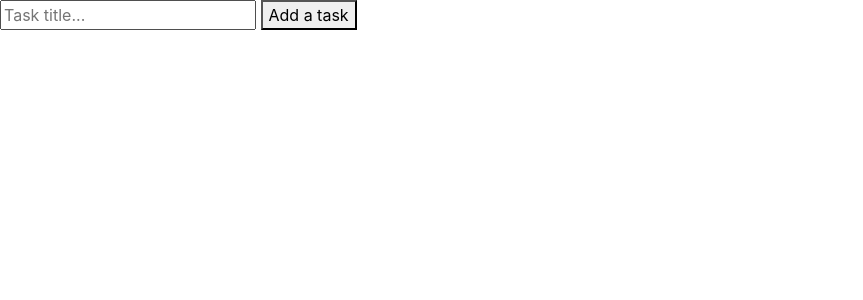
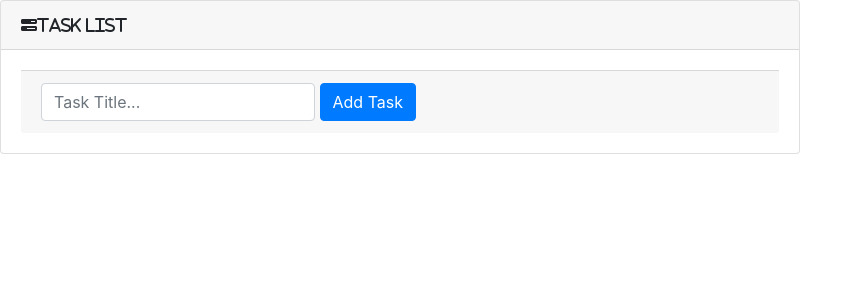
Before and after one commit to Bus1k/taskmanager, a Symfony app: template test1/templates/Task/index.html.twig in a window 1280 px wide. Shown: the top 300 px of the page, without its empty margins (0-863 px from the left). Run offline with Twig, Linux system fonts and the light colour scheme; the template is opened without the code that fills it, so the values that code supplies are empty; some libraries are stand-ins or nearby versions.

Commit message:
rebuild tasks list view

```diff
--- a/test1/public/css/navbar_style.css
+++ b/test1/public/css/navbar_style.css
@@ -0,0 +1,3 @@
+.dropdown{
+    margin-right: 100px;
+}
--- /dev/null
+++ b/test1/public/css/task_list_style.css
@@ -0,0 +1,23 @@
+.card{
+    max-width: 800px;
+}
+
+.icon{
+    font-size: 25px;
+    padding: 10px;
+}
+
+.icon.delete:hover{
+    color: red;
+}
+
+.icon.edit:hover{
+    color: green;
+}
+
+.active{
+    text-decoration: line-through;
+}
+.active:hover{
+    text-decoration: line-through;
+}
--- a/test1/templates/Task/index.html.twig
+++ b/test1/templates/Task/index.html.twig
@@ -5,26 +5,35 @@
 {% endblock %}
 
 {% block head %}
-    <meta name="viewport" content="width=device-width, initial-scale=1" />
-    <script src="https://kit.fontawesome.com/18fc697799.js" crossorigin="anonymous"></script>
+    <link rel="stylesheet" href="./css/task_list_style.css">
 {% endblock %}
 
 
 {% block content %}
-    <div class="header">
-        <form method="POST" action="{{ path('create_task') }}">
-            <input name="taskTitle" type="text" id="myInput" placeholder="Task title..." />
-            <button type="submit" class="addBtn">Add a task</button>
-        </form>
+    <div class="card">
+        <div class="card-header">
+            <i class="fa fa-tasks">Task List</i>
+        </div>
+        <div class="card-body">
+            <div class="list-group">
+                <ul class="list-group">
+                {% for task in tasks %}
+                    <li class="list-group-item d-flex justify-content-between align-items-center">
+                        <a href="{{path('update_task', {'id' : task.id})}}"{% if task.status %} class="list-group-item list-group-item-action active" {% endif %} class="list-group-item list-group-item-action">{{ task.title }}</a>
+                        <a href="{{path('edit_task', {'id' : task.id})}}" data-toggle="tooltip" title="Edit"><span class="icon edit"><i class="fas fa-edit"></i></span></a>
+                        <a onclick="return confirm('Are you sure to delete?')" href="{{path('delete_task', {'id' : task.id})}}" data-toggle="tooltip" title="Delete"><span class="icon delete"><i class="fas fa-trash-alt"></i></span></a>
+                    </li>
+                {% endfor %}
+                </ul>
+            </div>
+            <div class="d-block text-right card-footer">
+                <div class="form-inline">
+                    <form method="POST" action="{{ path('create_task') }}">
+                        <input name="taskTitle" type="text" class="form-control" aria-label="Sizing example input" aria-describedby="inputGroup-sizing-default" placeholder="Task Title...">
+                        <button type="submit" class="btn btn-primary">Add Task</button>
+                    </form>
+                </div>
+            </div>
+        </div>
     </div>
-
-    <ul>
-        {% for task in tasks %}
-            <li {% if task.status %} class="checked" {% endif %}>
-                <a href="{{path('update_task', {'id' : task.id})}}"><span class="task-list-item">{{ task.id }} : {{ task.title }} --> {{ task.addDate.format('Y-m-d H:i:s') }}</span></a>
-                <a href="{{path('edit_task', {'id' : task.id})}}"><span class="edit"><i class="fas fa-edit"></i></span></a>
-                <a onclick="return confirm('Are you sure to delete?')" href="{{path('delete_task', {'id' : task.id})}}"><span class="close"><i class="fas fa-trash-alt"></i></span></a>
-            </li>
-        {% endfor %}
-    </ul>
 {% endblock %}
```
Also changed, not shown: test1/templates/Task/test.html.twig (added, +30 -0 lines), test1/templates/_navbar.html.twig (+6 -1 lines), test1/public/css/styles.css (added).
